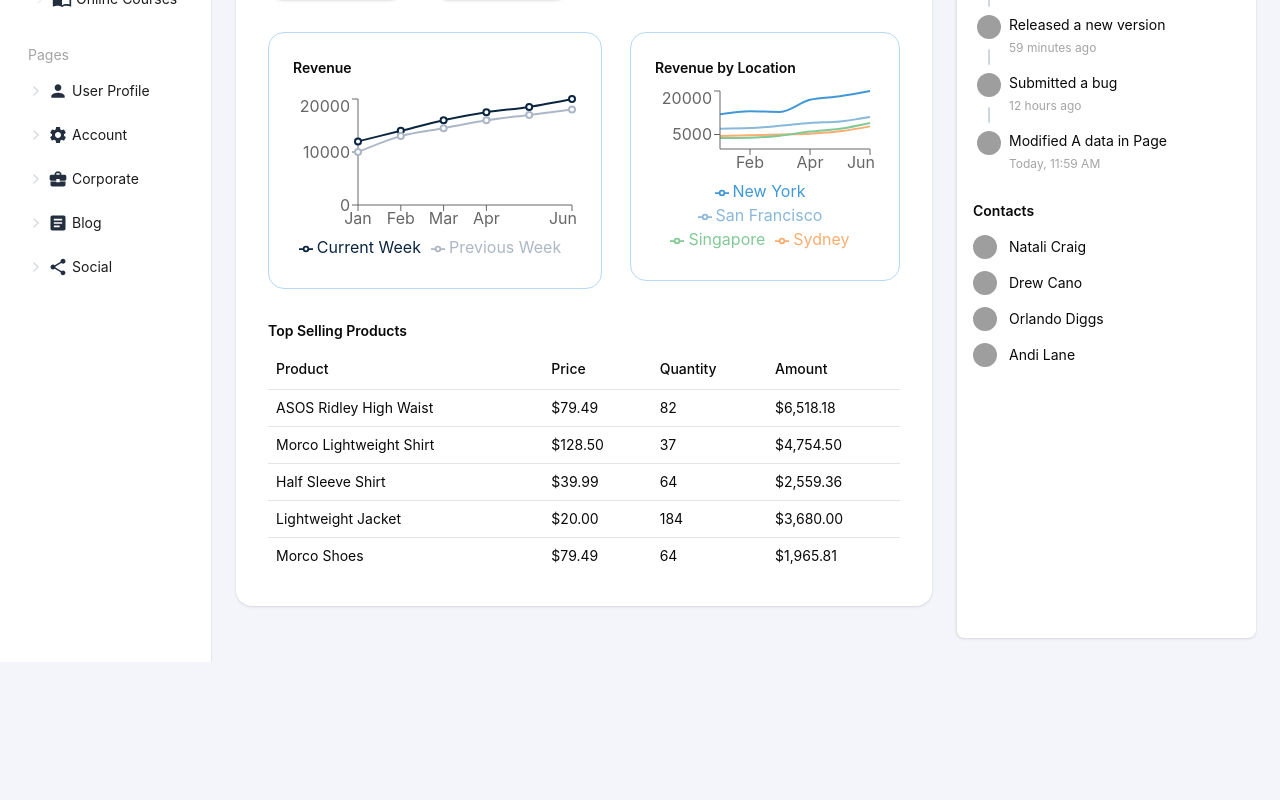
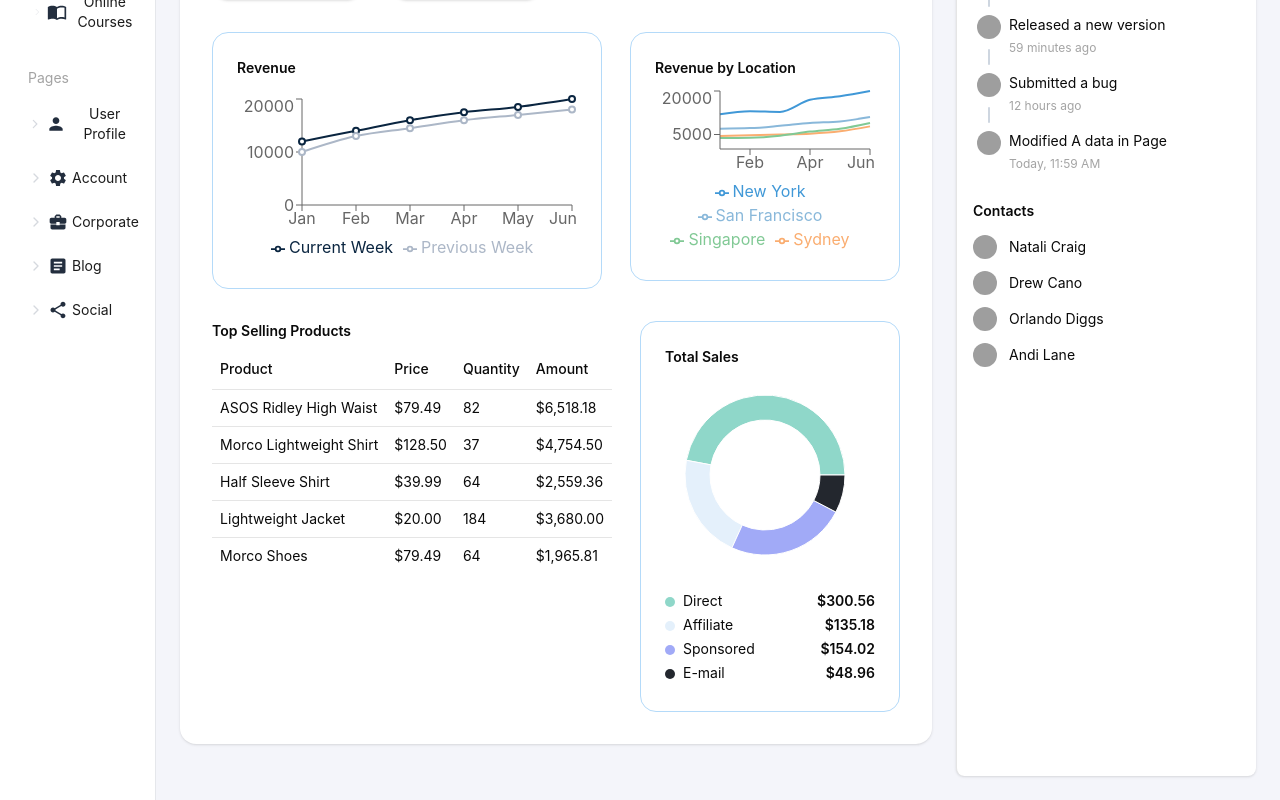
Before and after one commit to himanshu-mishu/juspay-ui-dashboard-assignment, a React (Vite) app: page / in a window 1280 px wide. Shown: the part 391-1191 px from the top of the page. Before the commit the page ends 1053 px from the top, so only its background shows below. Built offline with nearby package versions, Linux system fonts and the light colour scheme; grey boxes are pictures that could not be loaded.

Commit message:
feat: add pie chart for total sales

```diff
--- a/src/App.jsx
+++ b/src/App.jsx
@@ -7,6 +7,7 @@
 import ProjectionsGraph from "./components/dashboard/ProjectionsGraph.jsx";
 import RevenueByLocation from "./components/dashboard/RevenueByLocation.jsx";
 import RevenueChart from "./components/dashboard/RevenueChart.jsx";
+import TotalSalesChart from "./components/dashboard/TotalSalesChart.jsx";
 
 function App() {
   return (
@@ -14,8 +15,9 @@
       <div className="flex gap-6">
         <div className="flex-1">
           <div className="bg-white rounded-2xl p-8 mb-8 shadow-sm">
+            {/* Heading */}
             <h2 className="text-sm font-semibold mb-2">eCommerce</h2>
-            {/* Top row: KPI cards & projections graph */}
+            {/* KPIs + Projections Graph */}
             <div className="flex gap-7 mb-8 items-stretch">
               <div className="w-1/2 flex flex-col justify-between">
                 <KPICards />
@@ -33,7 +35,15 @@
                 <RevenueByLocation />
               </div>
             </div>
-            <TopSellingTable />
+            {/* Top Selling Products and Total Sales side-by-side */}
+            <div className="flex gap-7 mt-8">
+              <div className="flex-1">
+                <TopSellingTable />
+              </div>
+              <div className="min-w-[260px]">
+                <TotalSalesChart />
+              </div>
+            </div>
           </div>
         </div>
         {/* Notification panel */}
--- /dev/null
+++ b/src/components/dashboard/TotalSalesChart.jsx
@@ -0,0 +1,41 @@
+import { PieChart, Pie, Cell, Tooltip, Legend } from "recharts";
+import { totalSalesData } from "../../data/totalSalesData";
+
+export default function TotalSalesChart() {
+  return (
+    <div className="bg-white rounded-2xl p-6 border border-[#B4DAF9] min-w-[260px]">
+      <div className="font-inter font-semibold text-[14px] mb-2">Total Sales</div>
+      <PieChart width={200} height={200}>
+        <Pie
+          data={totalSalesData}
+          dataKey="value"
+          nameKey="type"
+          cx="50%"
+          cy="50%"
+          innerRadius={55}
+          outerRadius={80}
+          labelLine={false}
+        >
+          {totalSalesData.map((entry, idx) => (
+            <Cell key={entry.type} fill={entry.color} />
+          ))}
+        </Pie>
+        <Tooltip formatter={(v) => `$${v.toFixed(2)}`} />
+      </PieChart>
+      <ul className="mt-4 text-sm">
+        {totalSalesData.map((s) => (
+          <li className="flex justify-between mb-1" key={s.type}>
+            <span>
+              <span
+                className="inline-block mr-2 rounded-full align-middle"
+                style={{ width: 10, height: 10, backgroundColor: s.color }}
+              ></span>
+              {s.type}
+            </span>
+            <span className="font-semibold">${s.value}</span>
+          </li>
+        ))}
+      </ul>
+    </div>
+  );
+}
--- /dev/null
+++ b/src/data/totalSalesData.js
@@ -0,0 +1,6 @@
+export const totalSalesData = [
+  { type: "Direct", value: 300.56, color: "#8fd7c9" },
+  { type: "Affiliate", value: 135.18, color: "#e4f0fb" },
+  { type: "Sponsored", value: 154.02, color: "#a1aaf7" },
+  { type: "E-mail", value: 48.96, color: "#23272e" },
+];
```
